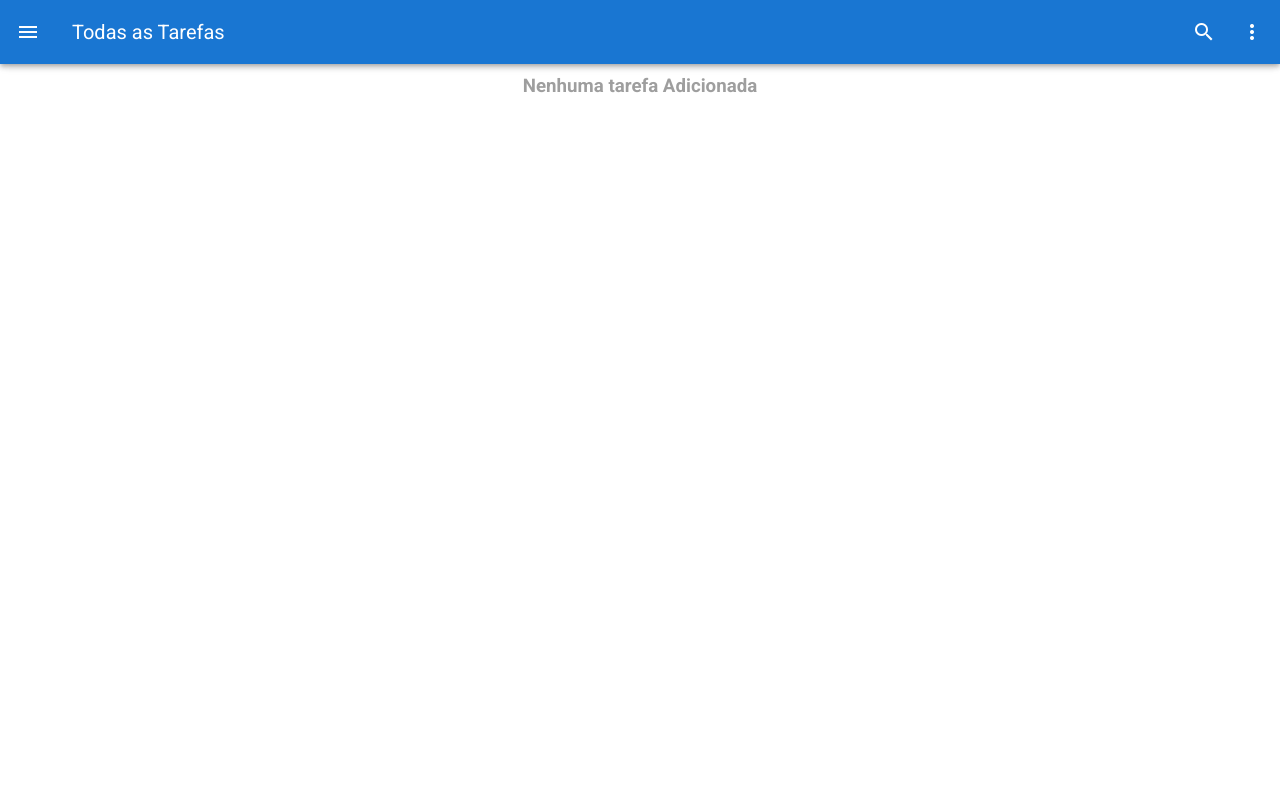
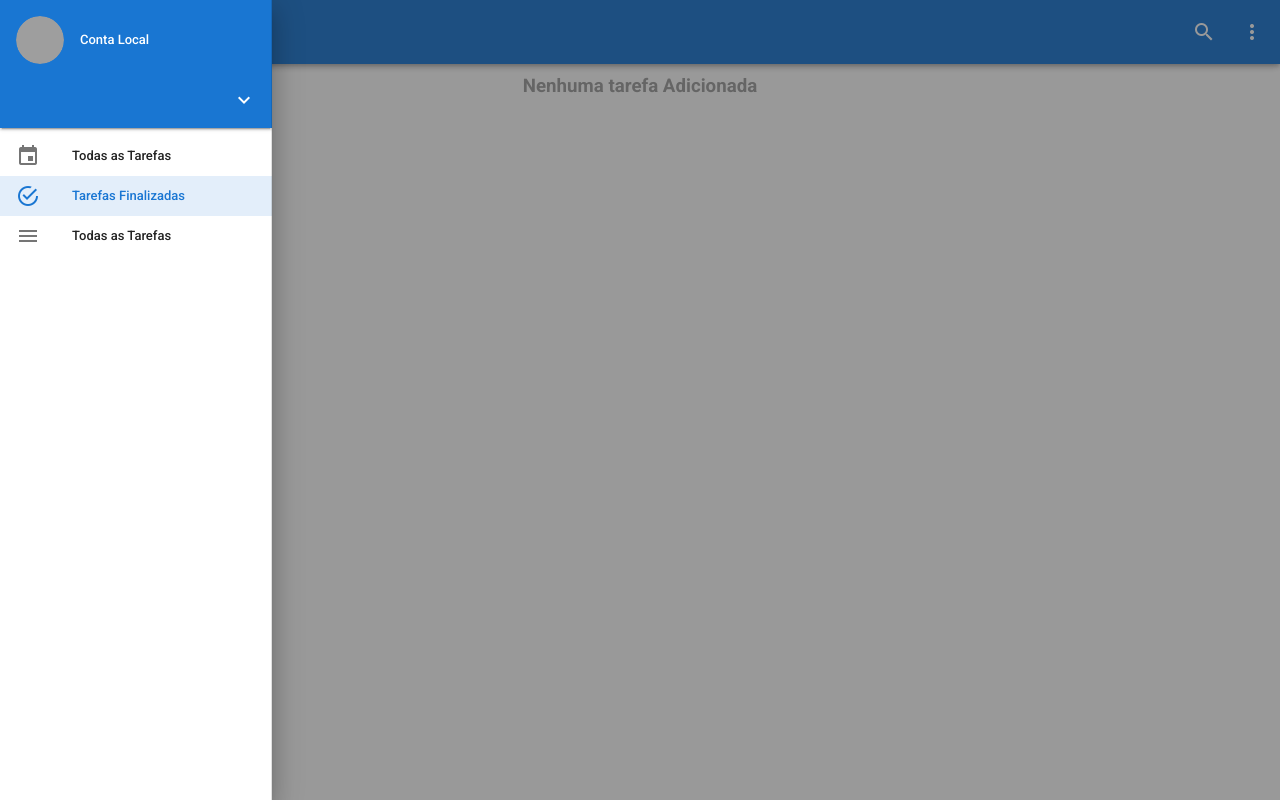
Before and after one commit to betogroo/whendo-v3, a Vue app: page / in a window 1280 px wide. Built offline with nearby package versions, Linux system fonts and the light colour scheme; grey boxes are pictures that could not be loaded.

Commit message:
feat: profile and taskLists - undone

```diff
--- a/src/components/layout/AppBar.vue
+++ b/src/components/layout/AppBar.vue
@@ -24,7 +24,45 @@
         </v-list>
       </v-menu>
     </v-app-bar>
-    <v-navigation-drawer app v-model="drawer" temporary width="272"></v-navigation-drawer>
+    <v-navigation-drawer app v-model="drawer" temporary width="272">
+      <div id="profile">
+        <v-card color="primary" dark tile>
+          <v-list dense class="ml-0 pt-0">
+            <v-list-item two-line>
+              <v-list-item-avatar size="48">
+                <img :src="localAccount.imageProfile" />
+              </v-list-item-avatar>
+
+              <v-list-item-content>
+                <v-list-item-title>{{ localAccount.name }}</v-list-item-title>
+                <v-list-item-subtitle v-if="isLogged"
+                  >Logged In</v-list-item-subtitle
+                >
+              </v-list-item-content>
+            </v-list-item>
+            <v-list-item class="justify-end pt-0">
+              <v-icon @click="toggleOptions" dark medium
+                >mdi-chevron-{{ toggleOptionsButton ? 'up' : 'down' }}</v-icon
+              >
+            </v-list-item>
+          </v-list>
+        </v-card>
+      </div>
+      <div id="drawer-menu">
+        <v-list dense>
+          <v-list-item-group v-model="selectedItem" color="primary">
+            <v-list-item v-for="(item, i) in allTaskLists" :key="i">
+              <v-list-item-icon>
+                <v-icon v-text="item.icon"></v-icon>
+              </v-list-item-icon>
+              <v-list-item-content>
+                <v-list-item-title v-text="item.text"></v-list-item-title>
+              </v-list-item-content>
+            </v-list-item>
+          </v-list-item-group>
+        </v-list>
+      </div>
+    </v-navigation-drawer>
   </div>
 </template>
 
@@ -40,19 +78,50 @@ export default {
   },
 
   data: () => ({
-    drawer: false,
+    toggleOptionsButton: 0,
+    isLogged: 0,
+    loggedUser: {
+      name: 'Luiz Roberto Cintra',
+      imageProfile: 'https://randomuser.me/api/portraits/men/81.jpg',
+      email: 'luizRoberto@gmail.com'
+    },
+    localAccount: {
+      name: 'Conta Local',
+      imageProfile:
+        'https://www.pngarts.com/files/10/Default-Profile-Picture-Download-PNG-Image.png'
+    },
+    drawer: true,
     navRightMenu: [
       { title: 'Ordenar' },
       { title: 'Desmarcar Tarefas Concluídas' },
       { title: 'Excluir Tarefas Concluídas' },
       { title: 'Esconder Tarefas Concluídas' },
       { title: 'Enviar' }
-    ]
+    ],
+    selectedItem: 1,
+    defaultItems: [
+      { text: 'Todas as Tarefas', icon: 'mdi-calendar' },
+      {
+        text: 'Tarefas Finalizadas',
+        icon: 'mdi-checkbox-marked-circle-outline'
+      }
+    ],
+    taskLists: [{ text: 'Todas as Tarefas', icon: 'mdi-menu', border: 'red' }]
   }),
 
   methods: {
     toggleDrawer() {
       this.$emit('toggleDrawer')
+    },
+    toggleOptions() {
+      this.toggleOptionsButton = !this.toggleOptionsButton
+    }
+  },
+
+  computed: {
+    allTaskLists() {
+      const tasklists = [...this.defaultItems, ...this.taskLists]
+      return tasklists
     }
   }
 }
```
